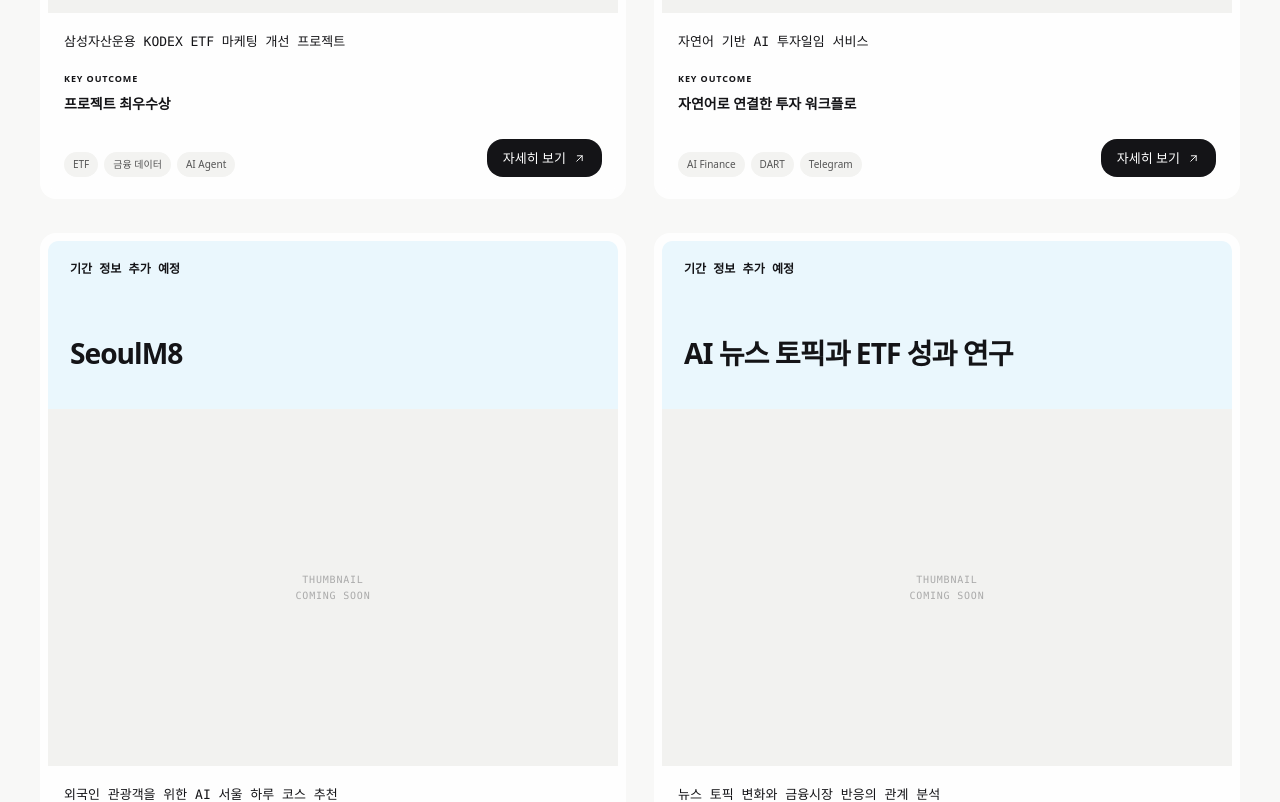
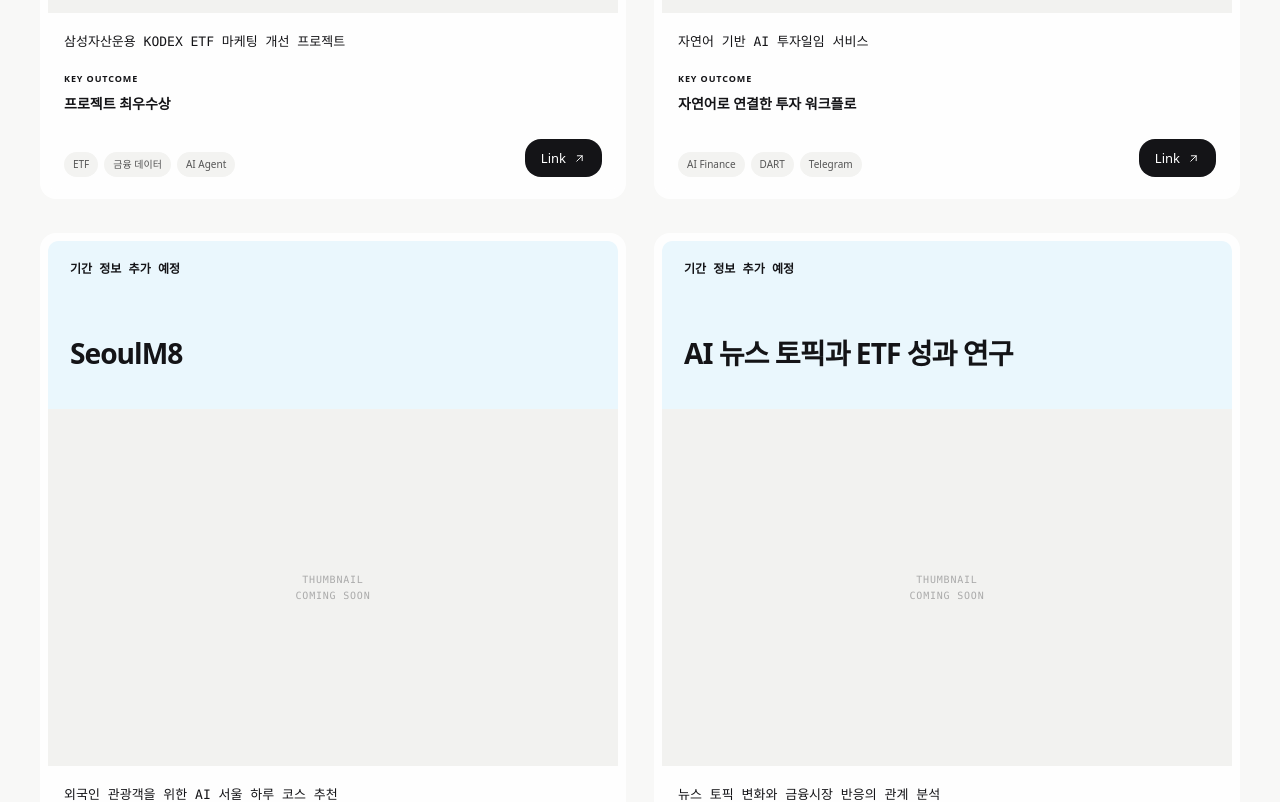
Before and after one commit to youra031220/youra-kim-portfolio, a Next.js app: page / in a window 1280 px wide. Shown: the part 2080-2882 px from the top of the page. Built offline with nearby package versions, Linux system fonts and the light colour scheme; a web font is replaced by a local one.

Commit message:
Rename project card action to Link

```diff
--- a/components/Portfolio.tsx
+++ b/components/Portfolio.tsx
@@ -126,7 +126,7 @@ export function Portfolio() {
                     </div>
                     <div className="project-card-bottom">
                       <div className="tags">{project.tags.slice(0, 3).map(tag => <span key={tag}>{tag}</span>)}</div>
-                      <span className="project-detail-link">자세히 보기 <ArrowUpRight /></span>
+                      <span className="project-detail-link">Link <ArrowUpRight /></span>
                     </div>
                   </div>
                 </Link>
```
